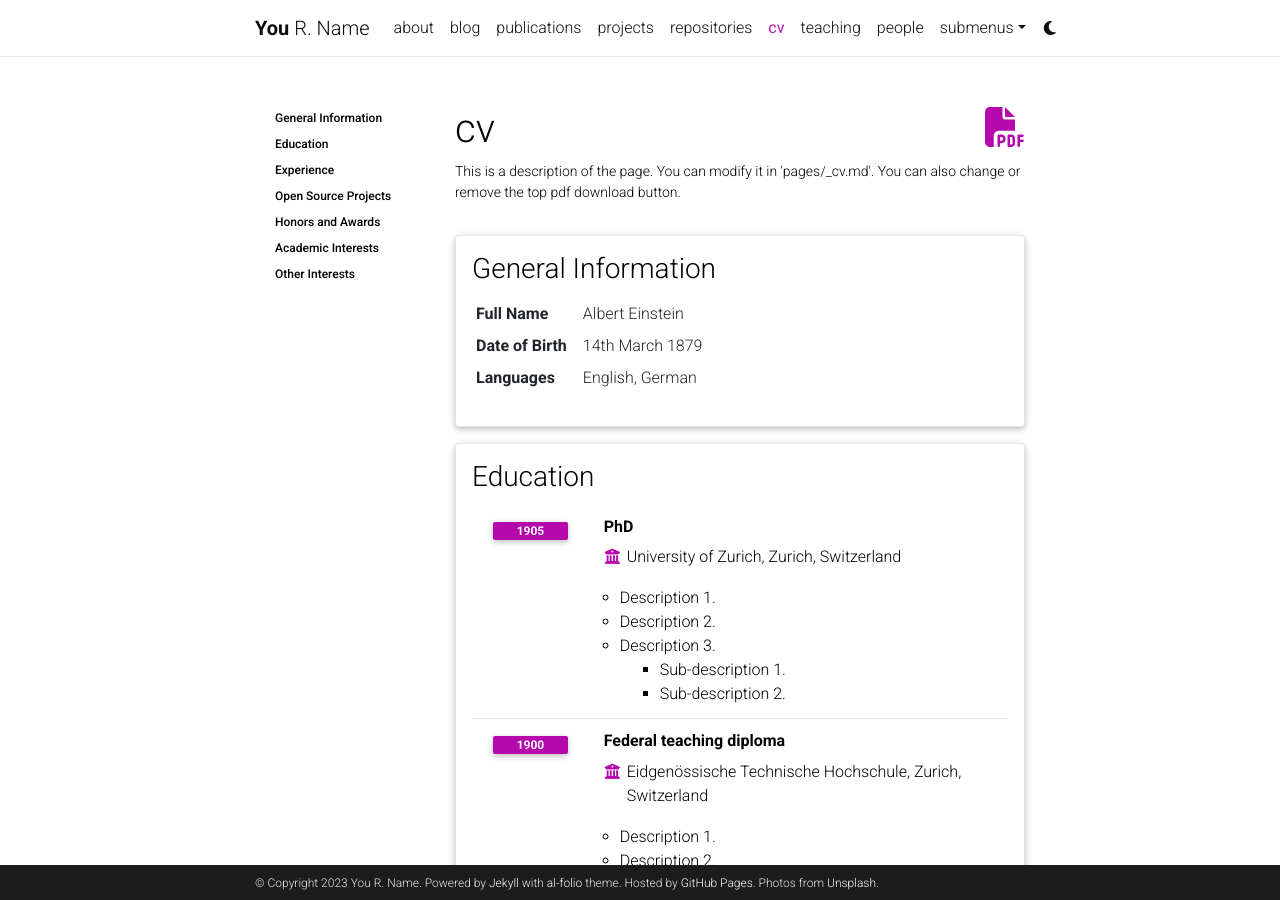
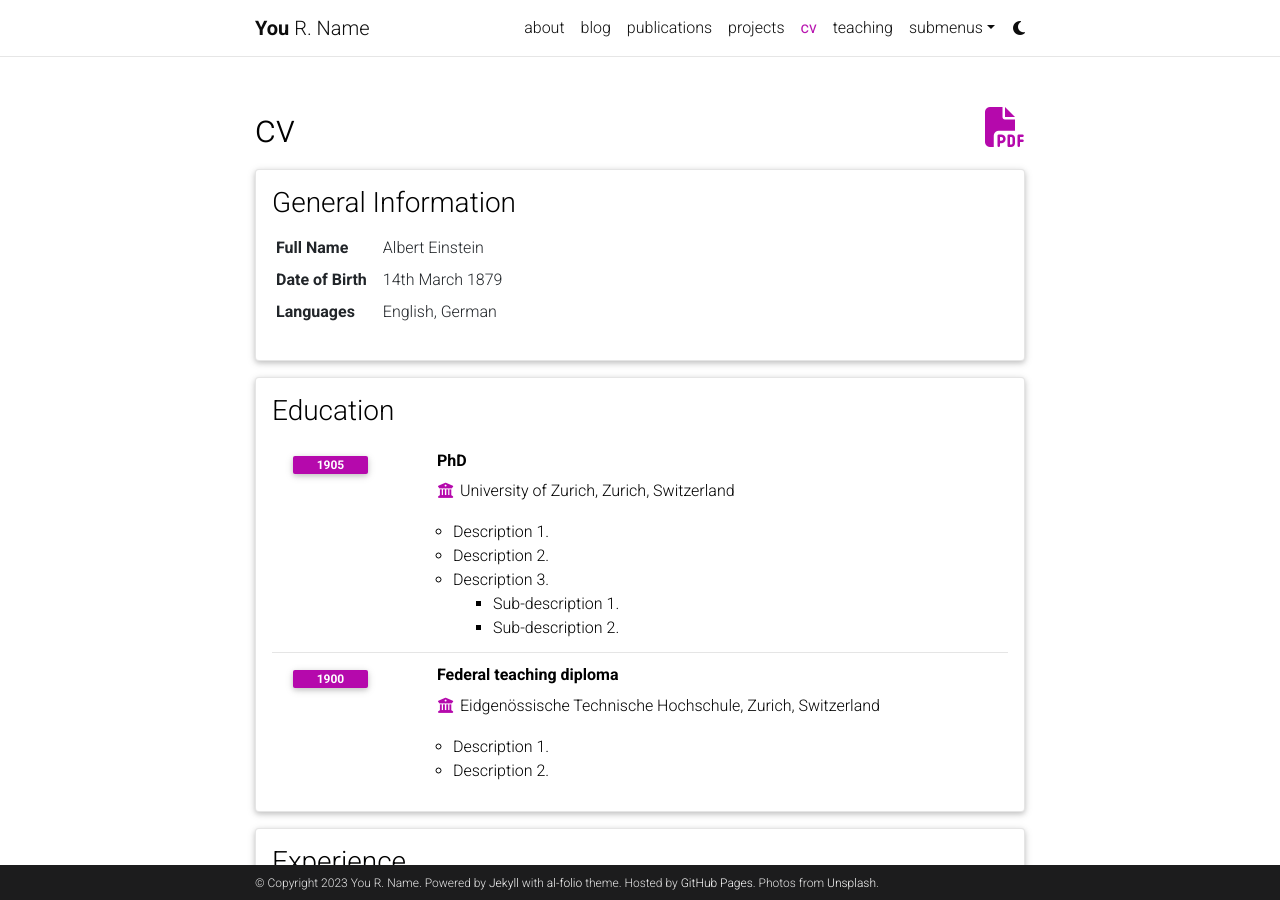
Before and after one commit to leahmchong/leahmchong.github.io, a Jekyll site: the page built from _pages/cv.md, in a window 1280 px wide and 900 px high. Built offline with Jekyll 4.4.1, drawn with Linux system fonts in a browser that asks for light colours; comment, search, counter and statistics services are not loaded; a style sheet for code colours, icons or effects is not loaded.

Commit message:
update for my website

```diff
--- a/_pages/cv.md
+++ b/_pages/cv.md
@@ -4,8 +4,8 @@ permalink: /cv/
 title: cv
 nav: true
 nav_order: 4
-cv_pdf: example_pdf.pdf
-description: This is a description of the page. You can modify it in 'pages/_cv.md'. You can also change or remove the top pdf download button.
-toc:
-  sidebar: left
+cv_pdf: CV.pdf
+description:
+# toc:
+#   sidebar: left
 ---
```
Also changed, not shown: _pages/profiles.md (+2 -2 lines), _pages/repositories.md (+2 -2 lines), 2 other files.
